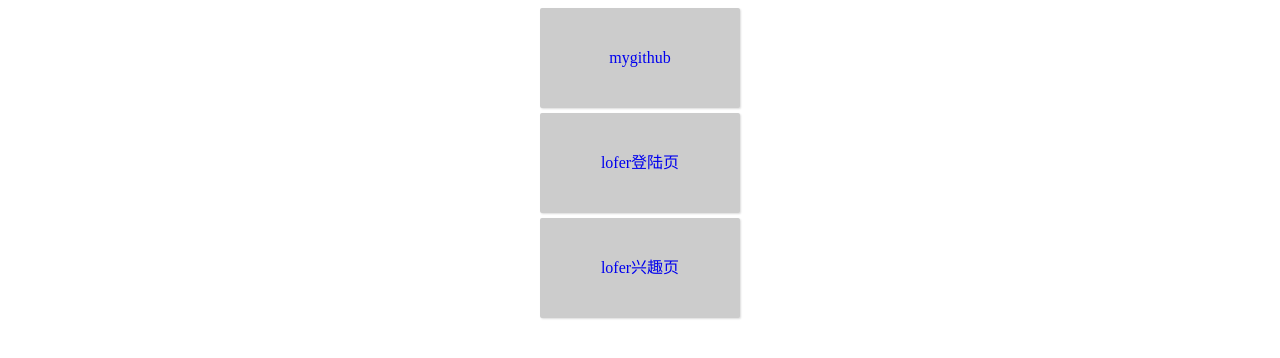
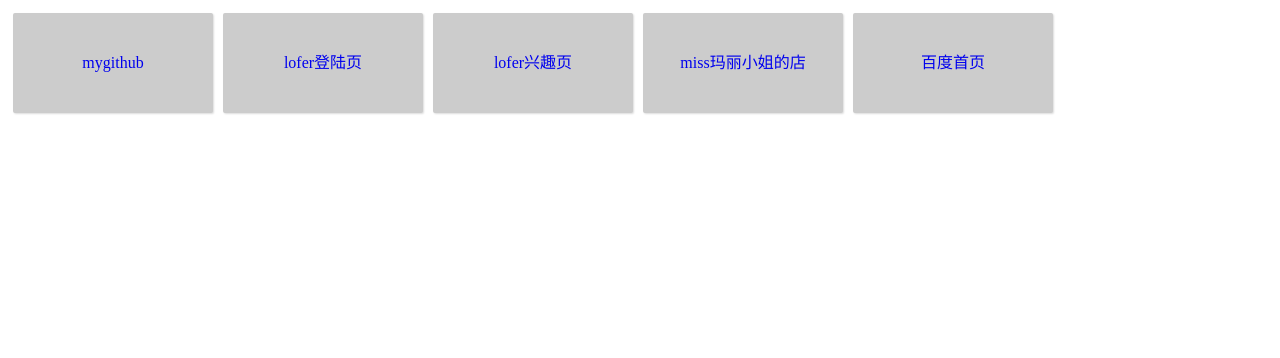
Before and after one commit to cslgpanxingyu/html, a plain HTML site: page index.html in a window 1280 px wide. Drawn offline with Linux system fonts and the light colour scheme.

Commit message:
index exchanged

```diff
--- a/index.html
+++ b/index.html
@@ -6,15 +6,20 @@
 		索引
 	</title>
 	<body>
-		<div style="width:200px;height:100px;background-color:#ccc;border-radius:2px;box-shadow:1px 1px 2px rgba(0, 0, 0, 0.14);margin:5px auto;text-align:center;color:rgb(159,159,159);line-height:100px;">
+		<div style="width:200px;height:100px;background-color:#ccc;border-radius:2px;box-shadow:1px 1px 2px rgba(0, 0, 0, 0.14);margin:5px;text-align:center;color:rgb(159,159,159);line-height:100px;float:left;">
 			<a href="https://github.com/cslgpanxingyu/html.git" style="text-decoration:none;" target="_blank";>mygithub</a>
 		</div>
-		<div style="width:200px;height:100px;background-color:#ccc;border-radius:2px;box-shadow:1px 1px 2px rgba(0, 0, 0, 0.14);margin:5px auto;text-align:center;color:rgb(159,159,159);line-height:100px;">
+		<div style="width:200px;height:100px;background-color:#ccc;border-radius:2px;box-shadow:1px 1px 2px rgba(0, 0, 0, 0.14);margin:5px;text-align:center;color:rgb(159,159,159);line-height:100px;float:left;">
 			<a href="lofter/index.html" style="text-decoration:none;" target="_blank";>lofer登陆页</a>
 		</div>
-		<div style="width:200px;height:100px;background-color:#ccc;border-radius:2px;box-shadow:1px 1px 2px rgba(0, 0, 0, 0.14);margin:5px auto;text-align:center;color:rgb(159,159,159);line-height:100px;">
+		<div style="width:200px;height:100px;background-color:#ccc;border-radius:2px;box-shadow:1px 1px 2px rgba(0, 0, 0, 0.14);margin:5px;text-align:center;color:rgb(159,159,159);line-height:100px;float:left;">
 			<a href="lofterinterest/index.html" style="text-decoration:none;" target="_blank";>lofer兴趣页</a>
 		</div>
-
+		<div style="width:200px;height:100px;background-color:#ccc;border-radius:2px;box-shadow:1px 1px 2px rgba(0, 0, 0, 0.14);margin:5px;text-align:center;color:rgb(159,159,159);line-height:100px;float:left;">
+			<a href="missmary/index.html" style="text-decoration:none;" target="_blank";>miss玛丽小姐的店</a>
+		</div>
+		<div style="width:200px;height:100px;background-color:#ccc;border-radius:2px;box-shadow:1px 1px 2px rgba(0, 0, 0, 0.14);margin:5px;text-align:center;color:rgb(159,159,159);line-height:100px;float:left;">
+			<a href="baidu/index.html" style="text-decoration:none;" target="_blank";>百度首页</a>
+		</div>
 	</body>
 </html>
```
